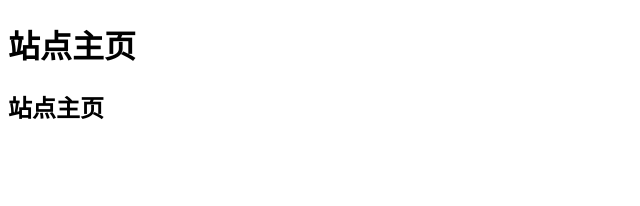
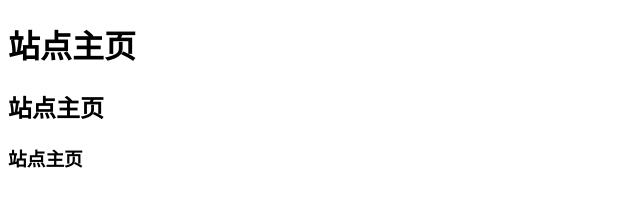
Before and after one commit to Yang1998-jiale/GitPackage, a plain HTML site: page index.html in a window 1280 px wide. Shown: the whole page, without its empty margins (0-640 px from the left). Drawn offline with Linux system fonts and the light colour scheme.

Commit message:
修改index

```diff
--- a/index.html
+++ b/index.html
@@ -7,6 +7,7 @@
 	<body>
 		<h1>站点主页</h1>
 		<h2>站点主页</h2>
+		<h3>站点主页</h3>
 	</body>
 	<script src="js/index.js" type="text/javascript" charset="utf-8"></script>
 </html>
```
